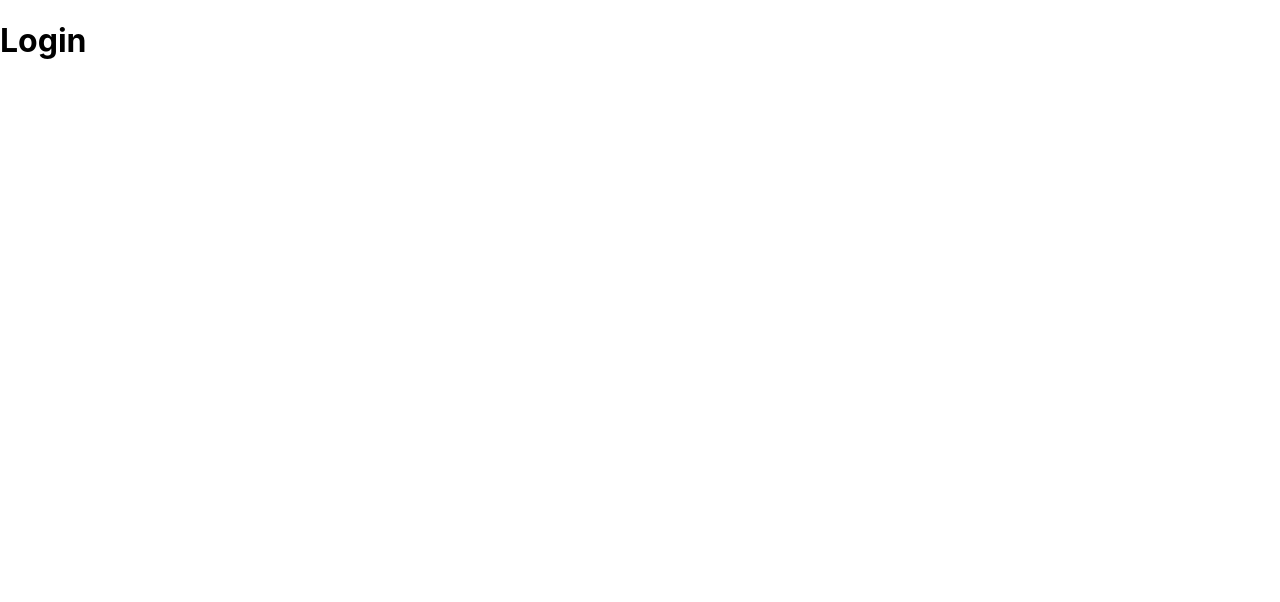
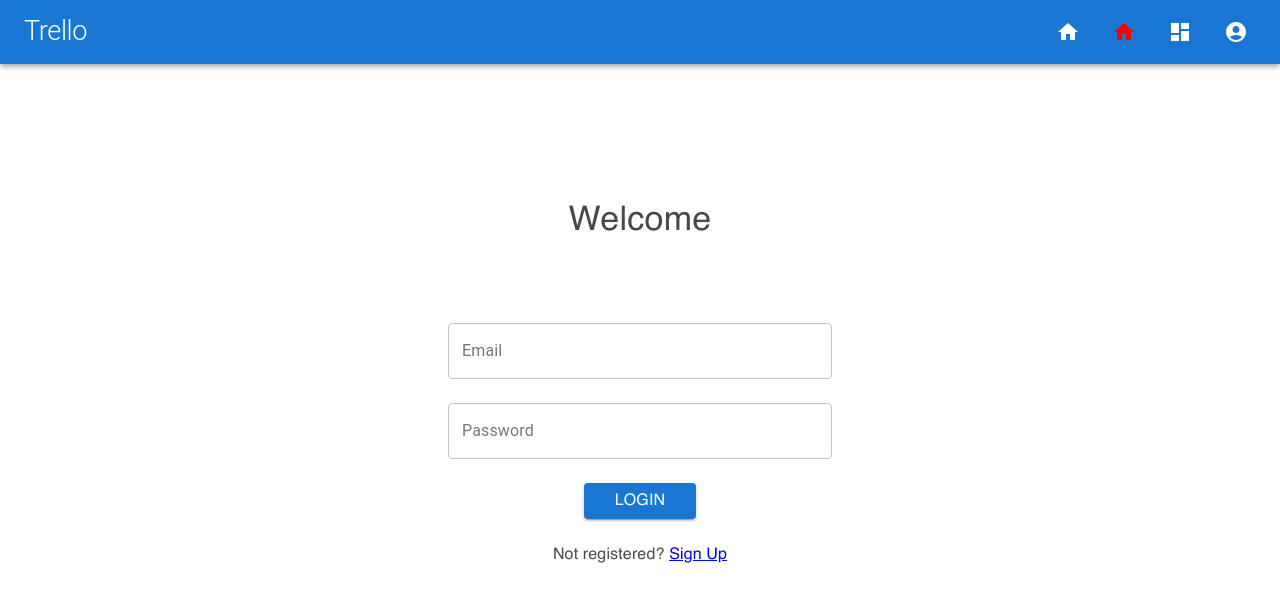
Before and after one commit to MarianNeagu/trello-clone, a React (Create React App) app: page /login in a window 1280 px wide. Shown: the top 602 px of the page. Built offline with nearby package versions, Linux system fonts and the light colour scheme.

Commit message:
added login form and auth with firebase (#3)
Signed-off-by: Marian Neagu <marianmadalin01@gmail.com>

```diff
--- a/package.json
+++ b/package.json
@@ -5,6 +5,7 @@
   "dependencies": {
     "@emotion/react": "^11.10.5",
     "@emotion/styled": "^11.10.5",
+    "@material-ui/core": "^4.12.4",
     "@material-ui/icons": "^4.11.3",
     "@mui/icons-material": "^5.11.0",
     "@mui/material": "^5.11.8",
@@ -13,6 +14,7 @@
     "@testing-library/jest-dom": "^5.14.1",
     "@testing-library/react": "^13.0.0",
     "@testing-library/user-event": "^13.2.1",
+    "firebase": "^9.17.1",
     "react": "^18.2.0",
     "react-dom": "^18.2.0",
     "react-router-dom": "^6.8.1",
--- a/src/App.js
+++ b/src/App.js
@@ -3,6 +3,7 @@ import Home from "./pages/Home";
 import MyAccount from "./pages/MyAccount";
 import Board from "./pages/Board";
 import Login from "./pages/Login";
+import Test from "./pages/Test";
 
 const App = () => {
   return (
@@ -14,6 +15,7 @@ const App = () => {
           <Route path="/board/:id" element={<Board />} />
           <Route path="/login" element={<Login />} />
           <Route path="*" element={<h1>404</h1>} />
+          <Route path="/test" element={<Test />} />
         </Routes>
       </BrowserRouter>
     </div>
--- a/src/components/Header.jsx
+++ b/src/components/Header.jsx
@@ -18,9 +18,8 @@ import { useState } from "react";
 import { Menu } from "@mui/material";
 import { MenuItem } from "@mui/material";
 
-const drawerWidth = 240;
-
-function Header(props) {
+const Header = (props) => {
+  const drawerWidth = 240;
   const { window } = props;
   const [mobileOpen, setMobileOpen] = React.useState(false);
   const [isLoggedIn, setIsLoggedIn] = useState();
@@ -113,7 +112,6 @@ function Header(props) {
                 style={{
                   textDecoration: "none",
                   color: "white",
-                  fontFamily: "Helvetica Rounded",
                 }}
                 to="/"
               >
@@ -130,6 +128,16 @@ function Header(props) {
               >
                 <HomeIcon sx={{ color: "white" }} />
               </IconButton>
+
+              <IconButton
+                sx={{ marginRight: 2 }}
+                onClick={() => {
+                  navigate("/test");
+                }}
+              >
+                <HomeIcon sx={{ color: "red" }} />
+              </IconButton>
+
               <IconButton
                 sx={{ marginRight: 2 }}
                 onClick={() => {
@@ -185,6 +193,6 @@ function Header(props) {
       </Box>
     </>
   );
-}
+};
 
 export default Header;
--- /dev/null
+++ b/src/firebase_setup/firebase.js
@@ -0,0 +1,24 @@
+// Import the functions you need from the SDKs you need
+import { initializeApp } from "firebase/app";
+import { getFirestore } from "firebase/firestore";
+import { getAuth } from "firebase/auth";
+// TODO: Add SDKs for Firebase products that you want to use
+// https://firebase.google.com/docs/web/setup#available-libraries
+
+// Your web app's Firebase configuration
+// For Firebase JS SDK v7.20.0 and later, measurementId is optional
+const firebaseConfig = {
+  apiKey: "AIzaSyCe-m4tfG4MptRf8VLCqFkJ0qr5rPVbl3I",
+  authDomain: "front-end-avansat.firebaseapp.com",
+  projectId: "front-end-avansat",
+  storageBucket: "front-end-avansat.appspot.com",
+  messagingSenderId: "932769236322",
+  appId: "1:932769236322:web:72304389a10ac32b99d83b",
+  measurementId: "G-4GHRNC6TEH",
+};
+
+// Initialize Firebase
+const app = initializeApp(firebaseConfig);
+
+export const firestore = getFirestore(app);
+export const auth = getAuth(app);
--- a/src/index.css
+++ b/src/index.css
@@ -17,3 +17,8 @@ code {
   src: local("Helvetica Rounded"),
     url("./fonts/Helvetica-Rounded-Bold.otf") format("truetype");
 }
+
+@font-face {
+  font-family: "Helvetica";
+  src: local("Helvetica"), url("./fonts/Helvetica.ttf") format("truetype");
+}
--- a/src/index.js
+++ b/src/index.js
@@ -4,6 +4,7 @@ import "./index.css";
 import App from "./App";
 import reportWebVitals from "./reportWebVitals";
 import "./fonts/Helvetica-Rounded-Bold.otf";
+import "./fonts/Helvetica.ttf";
 
 const root = ReactDOM.createRoot(document.getElementById("root"));
 root.render(
--- a/src/pages/Login.jsx
+++ b/src/pages/Login.jsx
@@ -1,10 +1,121 @@
 import React from "react";
+import Header from "../components/Header";
+import { auth } from "../firebase_setup/firebase";
+import { Link, useNavigate } from "react-router-dom";
+import { useState } from "react";
+import { signInWithEmailAndPassword } from "firebase/auth";
+import { TextField, Grid } from "@material-ui/core";
+import styled from "styled-components";
+import { Typography } from "@mui/material";
+import Button from "@mui/material/Button";
+
+const Root = styled.div`
+  height: 80vh;
+  display: flex;
+  align-items: center;
+  justify-content: center;
+`;
+
+const FormContainer = styled.div`
+  width: 30%;
+  max-width: 400px;
+  min-width: 300px;
+`;
 
 const Login = () => {
+  const navigate = useNavigate();
+  const [formData, setFormData] = useState({
+    email: "",
+    password: "",
+  });
+
+  const handleChange = (e) => {
+    setFormData({ ...formData, [e.target.id]: e.target.value });
+  };
+  const handleSubmit = (e) => {
+    e.preventDefault();
+    signInWithEmailAndPassword(auth, formData.email, formData.password)
+      .then((userCredential) => {
+        // Signed in
+        const user = userCredential.user;
+        navigate("/");
+        console.log(user);
+      })
+      .catch((error) => {
+        const errorCode = error.code;
+        const errorMessage = error.message;
+        console.log(errorCode, errorMessage);
+      });
+  };
+
   return (
-    <div>
-      <h1>Login</h1>
-    </div>
+    <>
+      <Header />
+
+      <Root>
+        <FormContainer>
+          <Typography
+            variant="h4"
+            sx={{
+              fontFamily: "Helvetica",
+              marginBottom: 10,
+              textAlign: "center",
+              color: "#494949",
+            }}
+          >
+            Welcome
+          </Typography>
+          <form onSubmit={handleSubmit}>
+            <Grid container spacing={3} justifyContent="center">
+              <Grid item xs={12}>
+                <TextField
+                  id="email"
+                  label="Email"
+                  variant="outlined"
+                  fullWidth
+                  value={formData.email}
+                  onChange={handleChange}
+                />
+              </Grid>
+              <Grid item xs={12}>
+                <TextField
+                  id="password"
+                  label="Password"
+                  type="password"
+                  variant="outlined"
+                  fullWidth
+                  value={formData.password}
+                  onChange={handleChange}
+                />
+              </Grid>
+
+              <Grid item xs={4}>
+                <Button
+                  variant="contained"
+                  color="primary"
+                  fullWidth
+                  type="submit"
+                >
+                  <Typography sx={{ fontFamily: "Helvetica" }}>
+                    Login
+                  </Typography>
+                </Button>
+              </Grid>
+            </Grid>
+          </form>
+          <Typography
+            sx={{
+              fontFamily: "Helvetica",
+              marginTop: 3,
+              textAlign: "center",
+              color: "#494949",
+            }}
+          >
+            Not registered? <Link to="/signup">Sign Up</Link>
+          </Typography>
+        </FormContainer>
+      </Root>
+    </>
   );
 };
 
--- /dev/null
+++ b/src/pages/Test.jsx
@@ -0,0 +1,5 @@
+function Test() {
+  return <></>;
+}
+
+export default Test;
```
Also changed, not shown: src/pages/Signup.jsx (added, +35 -0 lines), src/utils/handlesubmittest.js (added, +15 -0 lines), src/fonts/Helvetica.ttf (added), 1 other file (tests, documents, lock files or other folders).
